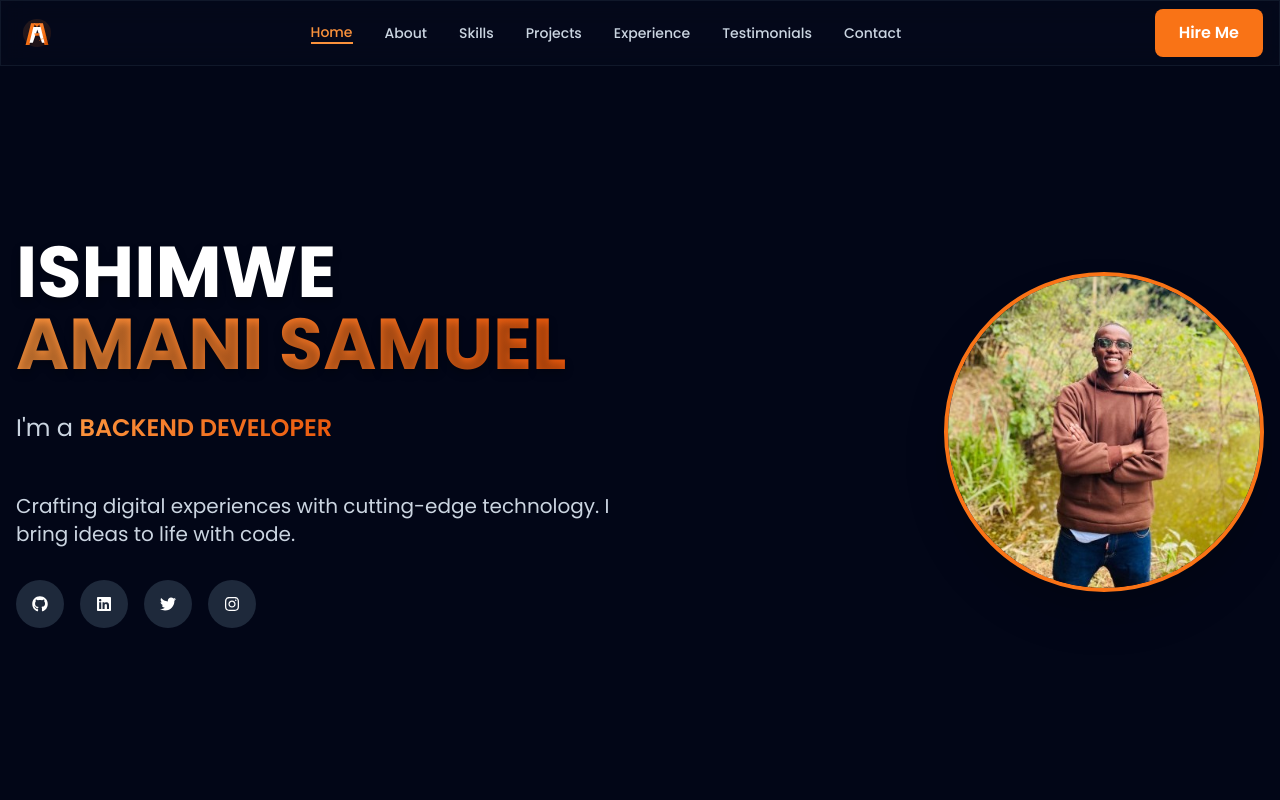
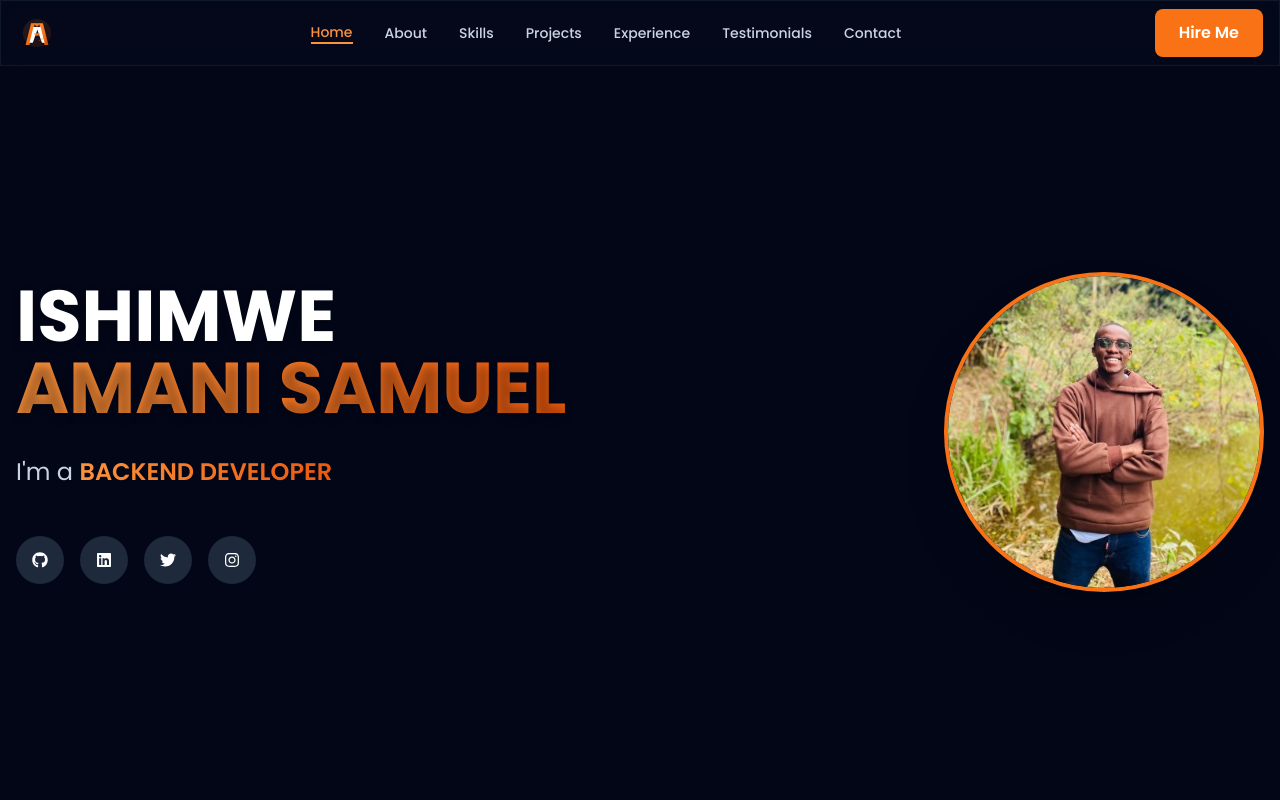
Before and after one commit to Amani-Ishimwe/Portofolio_site, a React (Vite) app: page / in a window 1280 px wide. Shown: the top 800 px of the page. Built offline with nearby package versions, Linux system fonts and the light colour scheme.

Commit message:
changed the hero section

```diff
--- a/src/components/Hero.jsx
+++ b/src/components/Hero.jsx
@@ -61,8 +61,7 @@ const Hero = () => {
             </div>
 
             <p className="text-lg md:text-xl text-dark-300 max-w-2xl mx-auto lg:mx-0">
-              Crafting digital experiences with cutting-edge technology.
-              I bring ideas to life with code.
+
             </p>
 
             {/* Social Links */}
```
